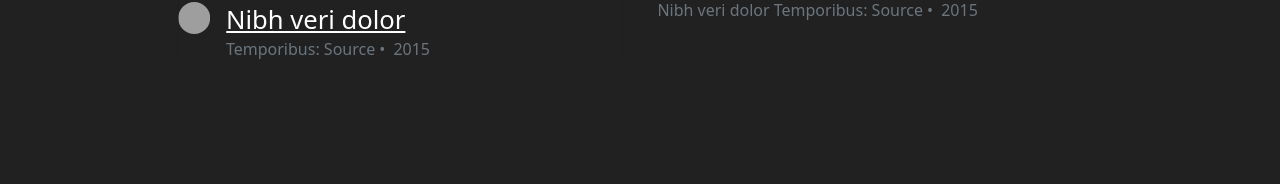
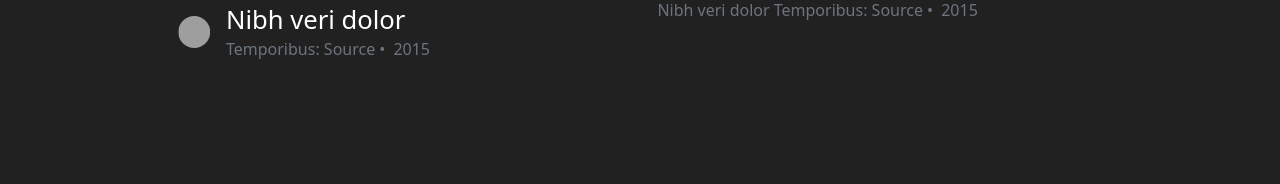
Before and after one commit to davemcdowell/portfolio, a Jekyll site: the page built from index.html, in a window 1280 px wide and 1400 px high, scrolled down 1042 px. Shown: the part 258-442 px from the top of the window. Built offline with Jekyll 4.4.1, drawn with Linux system fonts in a browser that asks for light colours; nearby versions of some CDN libraries; grey boxes are pictures that could not be loaded.

Commit message:
see below ;p

```diff
--- a/_includes/portfolio-main.html
+++ b/_includes/portfolio-main.html
@@ -19,7 +19,7 @@
                                   <img data-splide-lazy="https://picsum.photos/445/296?random=1" width="445" height="296" alt="...">
                                 </div>
                                 <div class="project-data rounded splide__slide__content">
-                                  <div class="d-flex">
+                                  <div class="d-flex align-items-center">
                                     <div class="flex-shrink-0">
                                       <img class="rounded-circle" src="https://picsum.photos/32/32?random=2" width="32" height="32" alt="...">
                                     </div>
--- a/assets/moxxi.css
+++ b/assets/moxxi.css
@@ -281,6 +281,7 @@
 
 .project-data .title a {
   color: var(--white-type-color);
+  text-decoration: none;
   font-size: 1.6rem;
   line-height: 2.2rem;
   font-weight: 500;
```
